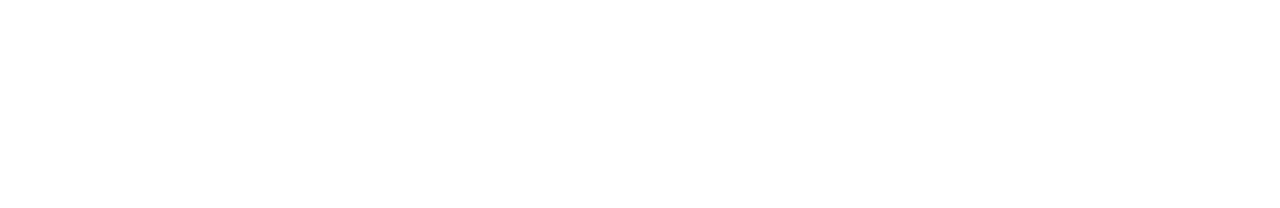
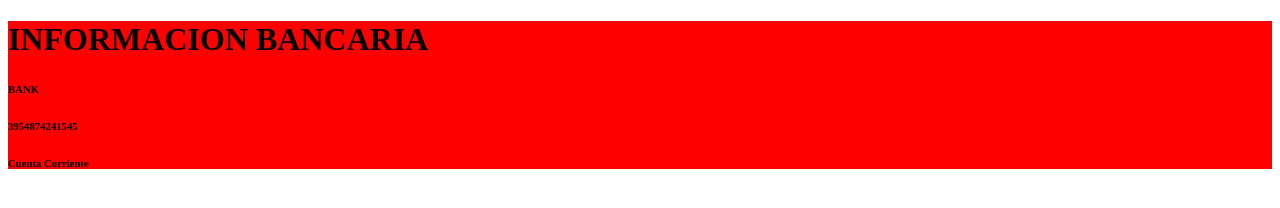
Before and after one commit to ubntomar/sass_excercise, a website: page public/index.html in a window 1280 px wide. Drawn offline with nearby package versions, Linux system fonts and the light colour scheme; files that its build step writes are made by us from their sources.

Commit message:
Test sass plugin

```diff
--- a/public/index.html
+++ b/public/index.html
@@ -1,14 +1,39 @@
 <!DOCTYPE html>
 <html lang="en">
+
 <head>
     <title></title>
     <meta charset="UTF-8">
     <meta name="viewport" content="width=device-width, initial-scale=1">
     <link href="css/style.css" rel="stylesheet">
 </head>
+
 <body>
-    <div>
+    <div class="main">
+        <div class="content">
+            <div class="card">
+                <div class="card-head">
+                    <h1>INFORMACION BANCARIA</h1>
+                </div>
+                <div class="card-body">
+                    <div class="item">
+                        <div class="item_description">
+                            <h6>BANK</h6>
+                        </div>
+                        <div class="item_content">
+                            <h6>3954874241545</h6>
+                        </div>
+                        <div class="item_type">
+                            <h6>Cuenta Corriente</h6>
+                        </div>
+                    </div>
+                </div>
+                <div class="card-foot">
 
                 </div>
+            </div>
+        </div>
+    </div>
 </body>
+
 </html>
--- a/sass/style.scss
+++ b/sass/style.scss
@@ -0,0 +1,5 @@
+$color:red;
+
+.main{
+    background-color: $color;
+}
```
Also changed, not shown: css/dist/style.css (added). Lines whose indentation alone changed are shown as unchanged.
